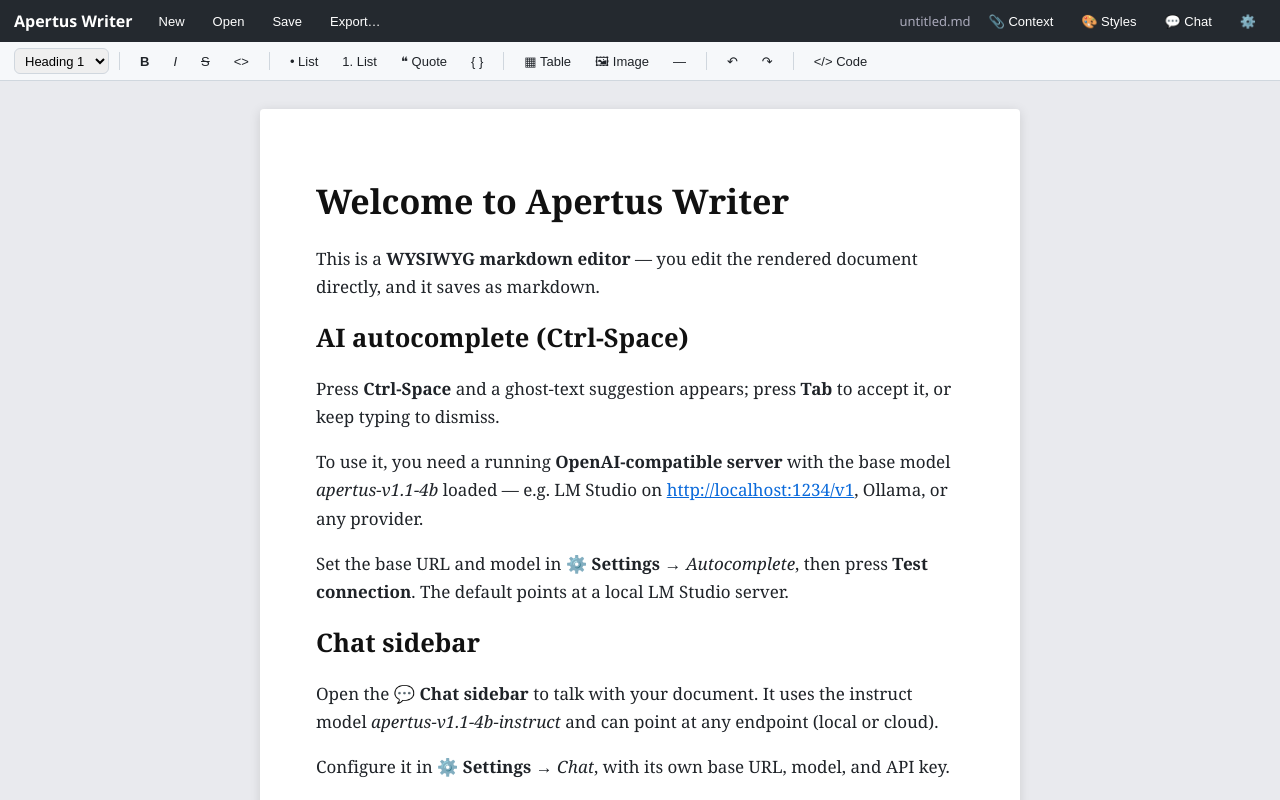
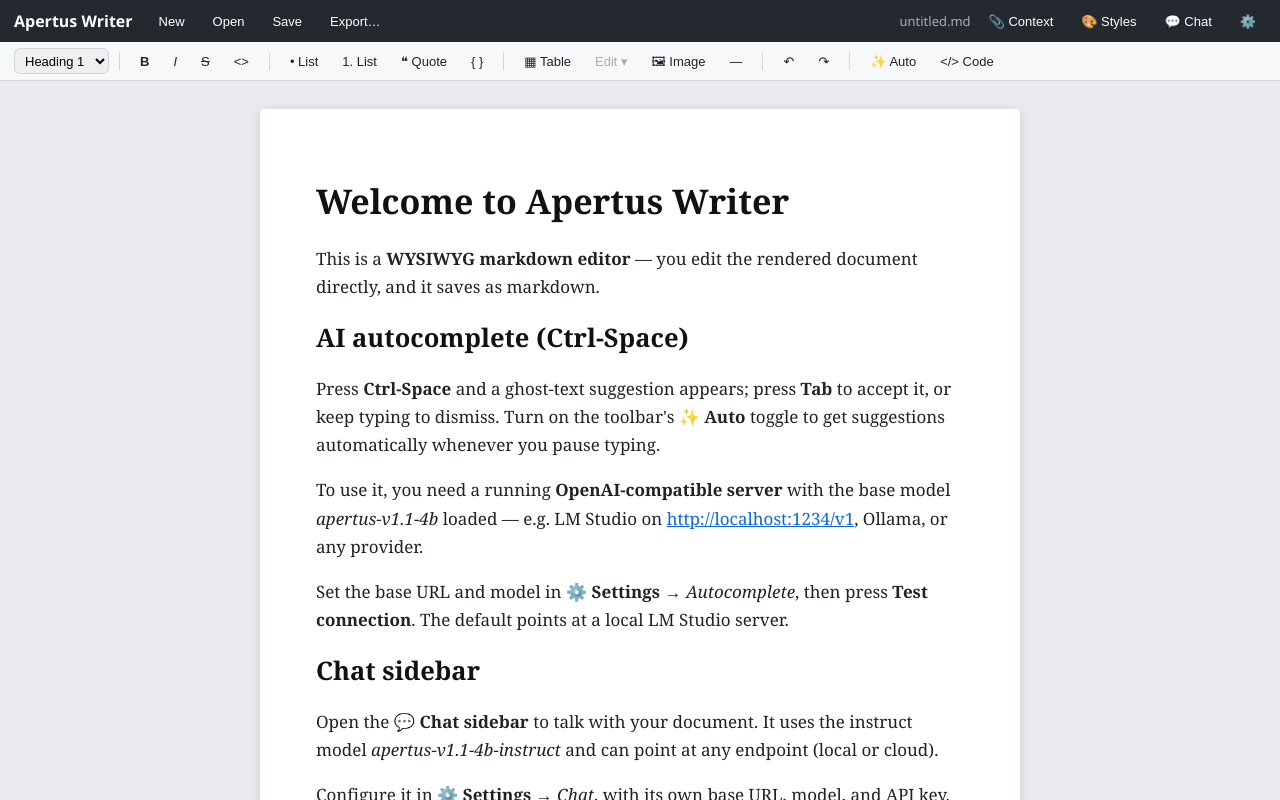
Before and after one commit to ColbyBrown/apertus-writer, a React (Vite) app: page / in a window 1280 px wide. Built offline with nearby package versions, Linux system fonts and the light colour scheme.

Commit message:
Auto-suggest toggle

```diff
--- a/src/App.tsx
+++ b/src/App.tsx
@@ -26,7 +26,7 @@
 
 ## AI autocomplete (Ctrl-Space)
 
-Press **Ctrl-Space** and a ghost-text suggestion appears; press **Tab** to accept it, or keep typing to dismiss.
+Press **Ctrl-Space** and a ghost-text suggestion appears; press **Tab** to accept it, or keep typing to dismiss. Turn on the toolbar's **✨ Auto** toggle to get suggestions automatically whenever you pause typing.
 
 To use it, you need a running **OpenAI-compatible server** with the base model *apertus-v1.1-4b* loaded — e.g. LM Studio on http://localhost:1234/v1, Ollama, or any provider.
 
@@ -163,7 +163,10 @@
       TableRow,
       TableHeader,
       TableCell,
-      Autocomplete.configure({ fetchSuggestion }),
+      Autocomplete.configure({
+        fetchSuggestion,
+        shouldAutoSuggest: () => settingsRef.current.autoSuggestEnabled,
+      }),
     ],
     content: markdownToHtml(WELCOME_MD),
     onUpdate: () => { setDirty(true); scheduleSessionSave() },
@@ -488,7 +491,13 @@
       </header>
 
       <Toolbar editor={editor} onInsertImage={() => imageFileRef.current?.click()}
-        codeView={codeView} onToggleCodeView={toggleCodeView} />
+        codeView={codeView} onToggleCodeView={toggleCodeView}
+        autoSuggest={settings.autoSuggestEnabled}
+        onToggleAutoSuggest={() => {
+          const next = { ...settingsRef.current, autoSuggestEnabled: !settingsRef.current.autoSuggestEnabled }
+          setSettings(next)
+          saveSettings(next)
+        }} />
       <input ref={imageFileRef} type="file" accept="image/*" hidden
         onChange={(e) => e.target.files?.[0] && insertImage(e.target.files[0])} />
 
--- a/src/components/Autocomplete.ts
+++ b/src/components/Autocomplete.ts
@@ -1,12 +1,18 @@
-// TipTap extension: inline ghost-text autocomplete, triggered manually.
-// Ctrl-Space requests a suggestion, Tab accepts it, any other key or action
-// (typing, cursor move, click, Esc) dismisses it.
+// TipTap extension: inline ghost-text autocomplete.
+// Ctrl-Space requests a suggestion manually; when auto-suggest is enabled a
+// request also fires after a short typing pause. Tab accepts the suggestion,
+// any other key or action (typing, cursor move, click, Esc) dismisses it.
 import { Extension } from '@tiptap/core'
 import { Plugin, PluginKey } from '@tiptap/pm/state'
 import { Decoration, DecorationSet } from '@tiptap/pm/view'
 
+// Pause (ms) after the last keystroke before an auto-suggest request fires.
+const AUTO_SUGGEST_DELAY = 750
+
 export interface AutocompleteOptions {
   fetchSuggestion: (context: string) => Promise<string>
+  // Checked on every edit, so the toolbar toggle takes effect immediately.
+  shouldAutoSuggest: () => boolean
 }
 
 export const AutocompleteKey = new PluginKey('autocomplete')
@@ -27,6 +33,7 @@
   addOptions() {
     return {
       fetchSuggestion: async () => '',
+      shouldAutoSuggest: () => false,
     }
   },
 
@@ -84,6 +91,17 @@
   },
 
   addProseMirrorPlugins() {
+    // Debounce timer for auto-suggest-on-pause; shared by apply/destroy below.
+    let autoTimer: number | null = null
+    const clearAutoTimer = () => {
+      if (autoTimer != null) {
+        window.clearTimeout(autoTimer)
+        autoTimer = null
+      }
+    }
+    const shouldAutoSuggest = () => this.options.shouldAutoSuggest()
+    const request = () => this.editor.commands.requestSuggestion()
+
     return [
       new Plugin({
         key: AutocompleteKey,
@@ -91,6 +109,7 @@
           init: () => ({ suggestion: null as null | { text: string; pos: number }, decorations: DecorationSet.empty }),
           apply(tr, value) {
             const meta = tr.getMeta(AutocompleteKey)
+            let next: { suggestion: null | { text: string; pos: number }; decorations: DecorationSet }
             if (meta?.set) {
               const { text, pos } = meta.set
               const widget = Decoration.widget(
@@ -104,23 +123,36 @@
                 },
                 { side: 1, key: 'ghost' },
               )
-              return {
+              next = {
                 suggestion: { text, pos },
                 decorations: DecorationSet.create(tr.doc, [widget]),
               }
-            }
-            if (
+            } else if (
               meta?.clear ||
               (tr.docChanged && value.suggestion) ||
               // cursor moved away from the suggestion (click, arrow keys)
               (tr.selectionSet && value.suggestion && tr.selection.from !== value.suggestion.pos)
             ) {
-              return { suggestion: null, decorations: DecorationSet.empty }
+              next = { suggestion: null, decorations: DecorationSet.empty }
+            } else {
+              next = {
+                suggestion: value.suggestion,
+                decorations: value.decorations.map(tr.mapping, tr.doc),
+              }
             }
-            return {
-              suggestion: value.suggestion,
-              decorations: value.decorations.map(tr.mapping, tr.doc),
+            // Auto-suggest on typing pause: any user edit resets the timer.
+            // Transactions carrying our own meta are skipped — in particular
+            // acceptSuggestion inserts text AND clears in one tr, and without
+            // this guard each accepted suggestion would immediately queue the
+            // next one, chaining suggestions forever while the user is idle.
+            if (tr.docChanged && !meta && shouldAutoSuggest() && tr.selection.empty) {
+              clearAutoTimer()
+              autoTimer = window.setTimeout(() => {
+                autoTimer = null
+                request()
+              }, AUTO_SUGGEST_DELAY)
             }
+            return next
           },
         },
         props: {
@@ -128,6 +160,9 @@
             return AutocompleteKey.getState(state)?.decorations
           },
         },
+        destroy() {
+          clearAutoTimer()
+        },
       }),
     ]
   },
--- a/src/components/Toolbar.tsx
+++ b/src/components/Toolbar.tsx
@@ -6,9 +6,11 @@
   onInsertImage: () => void
   codeView: boolean
   onToggleCodeView: () => void
+  autoSuggest: boolean
+  onToggleAutoSuggest: () => void
 }
 
-export default function Toolbar({ editor, onInsertImage, codeView, onToggleCodeView }: Props) {
+export default function Toolbar({ editor, onInsertImage, codeView, onToggleCodeView, autoSuggest, onToggleAutoSuggest }: Props) {
   const [showTableMenu, setShowTableMenu] = useState(false)
   const tableMenuRef = useRef<HTMLDivElement>(null)
 
@@ -83,11 +85,12 @@
       <span className="tb-sep" />
       <button className="tb-btn" title="Insert table" disabled={codeView}
         onClick={() => editor.chain().focus().insertTable({ rows: 3, cols: 3, withHeaderRow: true }).run()}>▦ Table</button>
-      {editor.isActive('table') && (
-        <span className="table-wrap" ref={tableMenuRef}>
-          <button className="tb-btn" title="Table actions" disabled={codeView}
-            onClick={() => setShowTableMenu((v) => !v)}>Table ▾</button>
-          {showTableMenu && (
+      {/* Always present (greyed out outside a table) so the toolbar doesn't
+          shift around as the cursor moves in and out of tables. */}
+      <span className="table-wrap" ref={tableMenuRef}>
+        <button className="tb-btn" title="Edit table" disabled={codeView || !editor.isActive('table')}
+          onClick={() => setShowTableMenu((v) => !v)}>Edit ▾</button>
+          {showTableMenu && editor.isActive('table') && (
             <div className="table-dropdown">
               <div className="table-menu-section">Insert</div>
               <button className="tb-btn" disabled={codeView || !editor.can().addRowBefore()}
@@ -115,8 +118,7 @@
                 Header row</button>
             </div>
           )}
-        </span>
-      )}
+      </span>
       <button className="tb-btn" title="Insert image" disabled={codeView} onClick={onInsertImage}>🖼 Image</button>
       <button className="tb-btn" title="Horizontal rule" disabled={codeView}
         onClick={() => editor.chain().focus().setHorizontalRule().run()}>―</button>
@@ -126,6 +128,8 @@
       <button className="tb-btn" title="Redo" disabled={codeView} onClick={() => editor.chain().focus().redo().run()}>↷</button>
 
       <span className="tb-sep" />
+      <button className={btn(autoSuggest)} title="Auto-suggest on typing pause (AI)"
+        disabled={codeView} onClick={onToggleAutoSuggest}>✨ Auto</button>
       <button className={btn(codeView)} title="Toggle raw markdown code view (Ctrl+Shift+M)"
         onClick={onToggleCodeView}>{'</> Code'}</button>
     </div>
--- a/src/store/settings.ts
+++ b/src/store/settings.ts
@@ -4,6 +4,7 @@
   autocomplete: EndpointConfig
   chat: EndpointConfig
   spellcheckEnabled: boolean
+  autoSuggestEnabled: boolean
 }
 
 // Defaults point at a local LM Studio server. Any OpenAI-compatible endpoint
@@ -20,6 +21,7 @@
     model: 'apertus-v1.1-4b-instruct',
   },
   spellcheckEnabled: true,
+  autoSuggestEnabled: false,
 }
 
 const KEY = 'apertus-writer-settings-v6'
```
Also changed, not shown: 1 other file (tests, documents, lock files or other folders).
